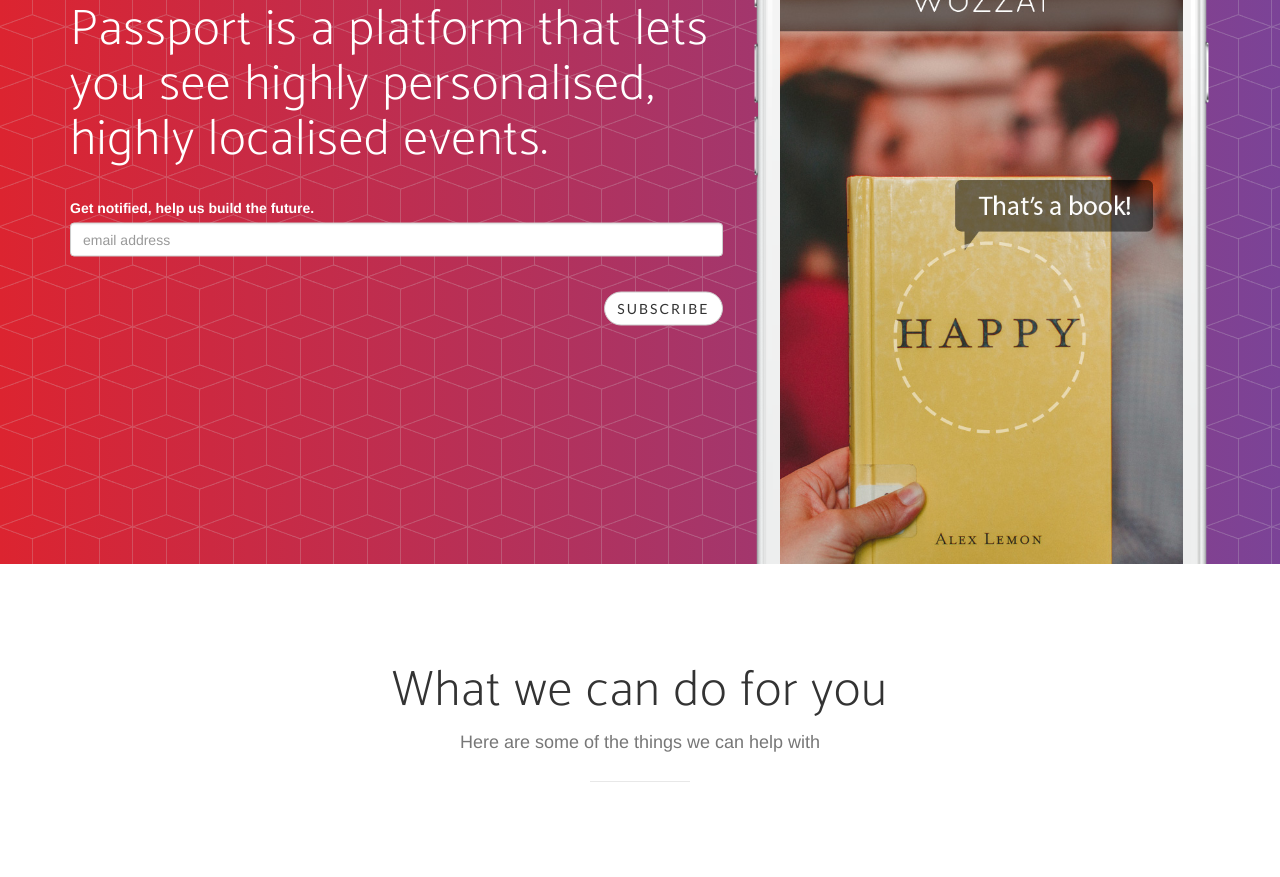
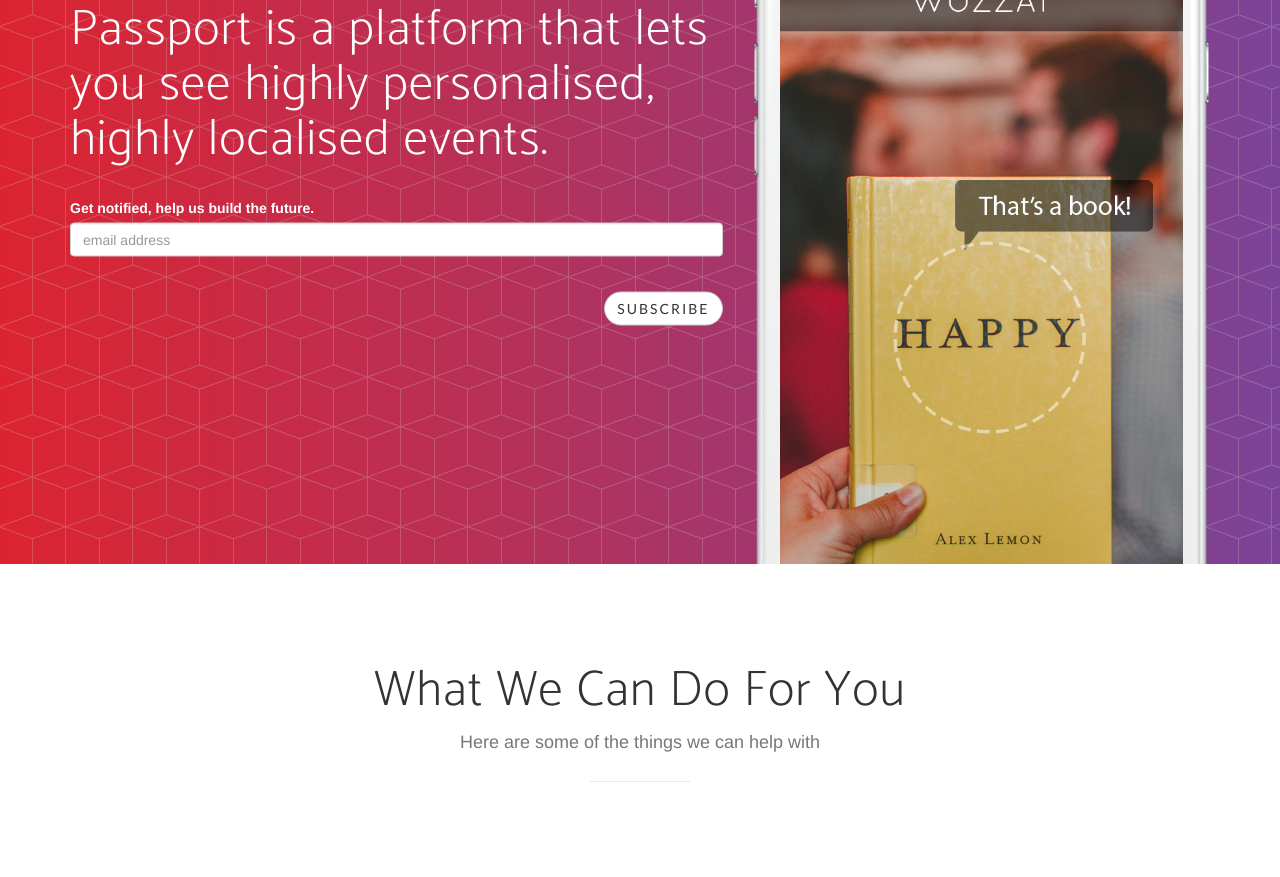
Before and after one commit to chris-paterson/Team14, a website: page index.html in a window 1280 px wide. Shown: the part 236-1113 px from the top of the page. Drawn offline with nearby package versions, Linux system fonts and the light colour scheme; a web font is replaced by a local one.

Commit message:
capitalisation changes

```diff
--- a/index.html
+++ b/index.html
@@ -121,7 +121,7 @@
             <div class="row">
                 <div class="col-lg-12 text-center">
                     <div class="section-heading">
-                        <h2>What we can do for you</h2>
+                        <h2>What We Can Do For You</h2>
                         <p class="text-muted">Here are some of the things we can help with</p>
                         <hr>
                     </div>
```
